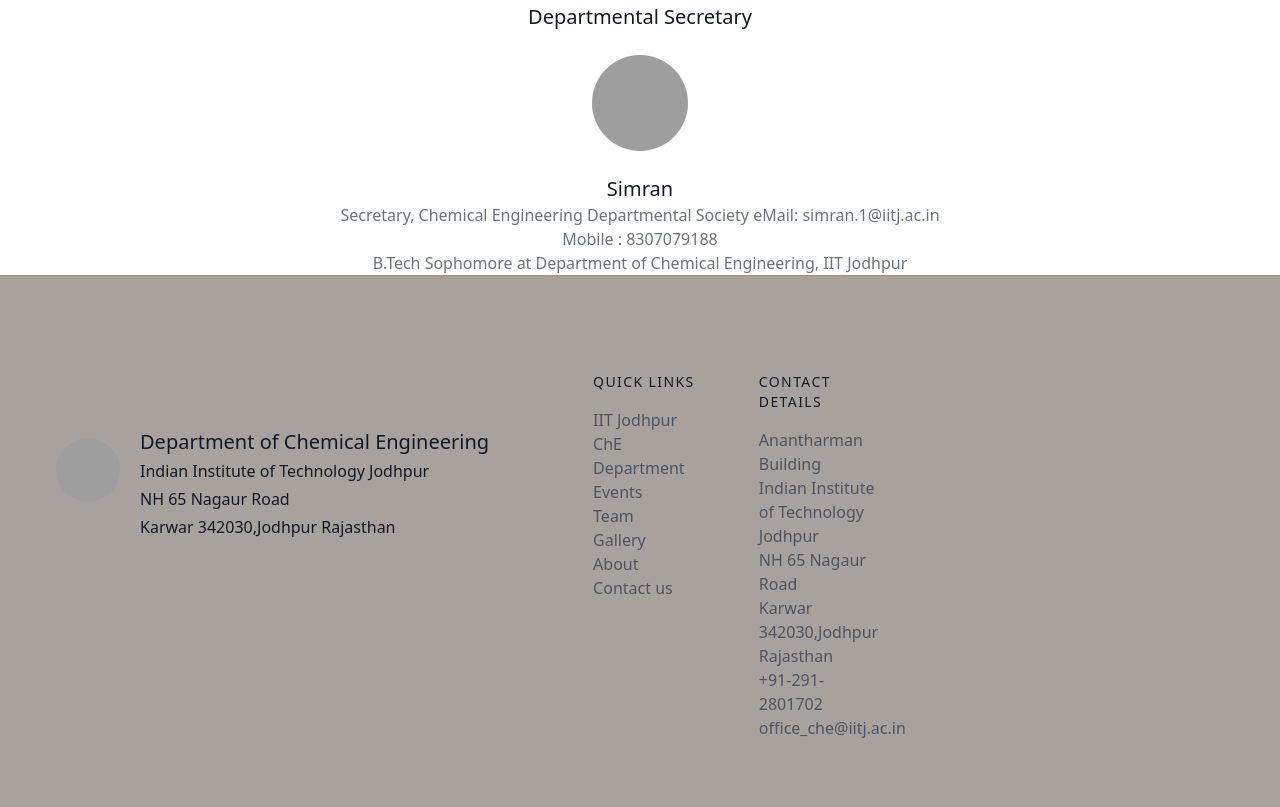
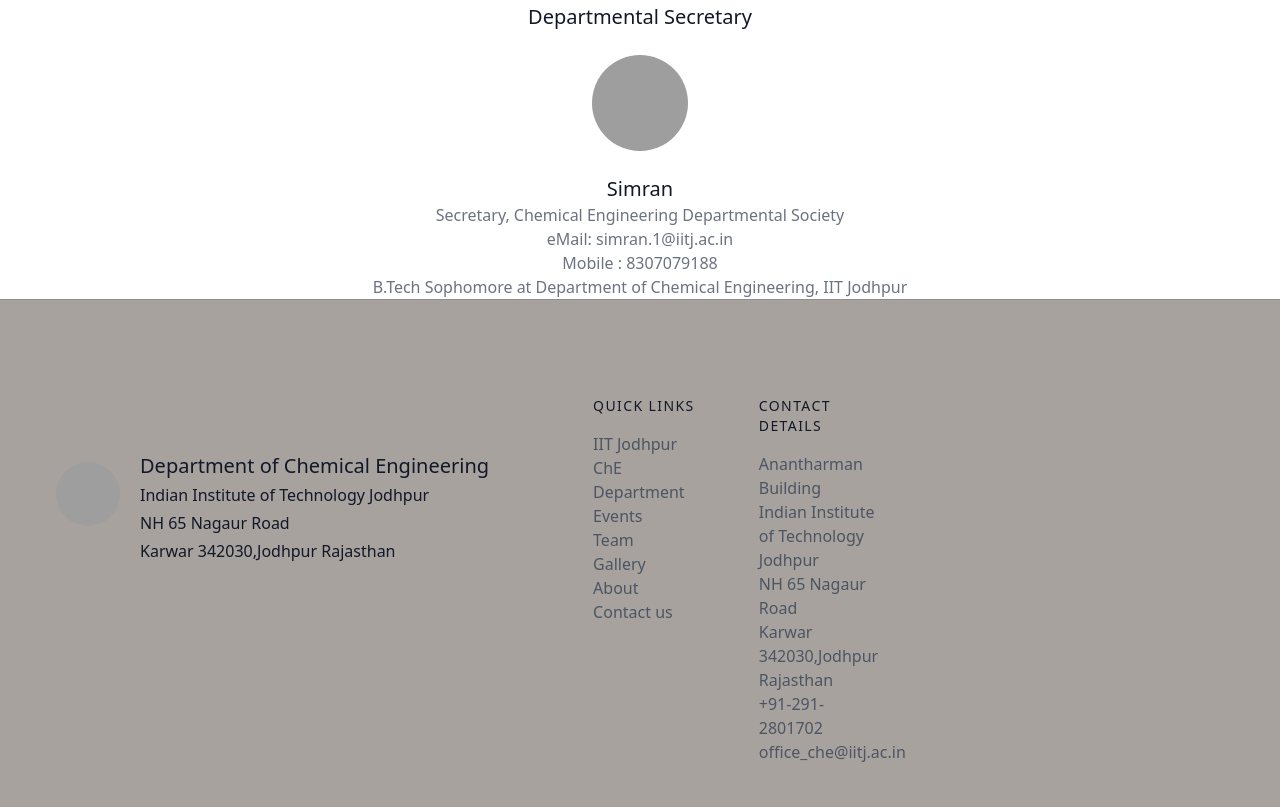
Before and after one commit to jangir10/chemeiitj, a plain HTML site: page team.html in a window 1280 px wide. Shown: the part 1991-2798 px from the top of the page. Drawn offline with nearby package versions, Linux system fonts and the light colour scheme; grey boxes are pictures that could not be loaded.

Commit message:
minor change

```diff
--- a/team.html
+++ b/team.html
@@ -272,7 +272,7 @@
     <img alt="team" class="w-24 h-24 bg-gray-100 object-cover object-center flex-shrink-0 rounded-full mx-auto mb-4" src="https://i.ibb.co/rs7Km7c/uc-export-view-id-1gnr-E3-TP9-SMmkx-Oi-Y4-Ub1-X-moyhuu-OPE3.jpg">
       <div class="flex flex-col text-center w-full">
         <h1 class="text-xl font-medium title-font  text-gray-900">Simran</h1>
-        <p class="text-gray-500">Secretary, Chemical Engineering Departmental Society
+        <p class="text-gray-500">Secretary, Chemical Engineering Departmental Society<br>
             eMail: simran.1@iitj.ac.in<br/>
             Mobile : 8307079188<br/>
             B.Tech Sophomore at Department of Chemical Engineering, IIT Jodhpur<br/>
```
